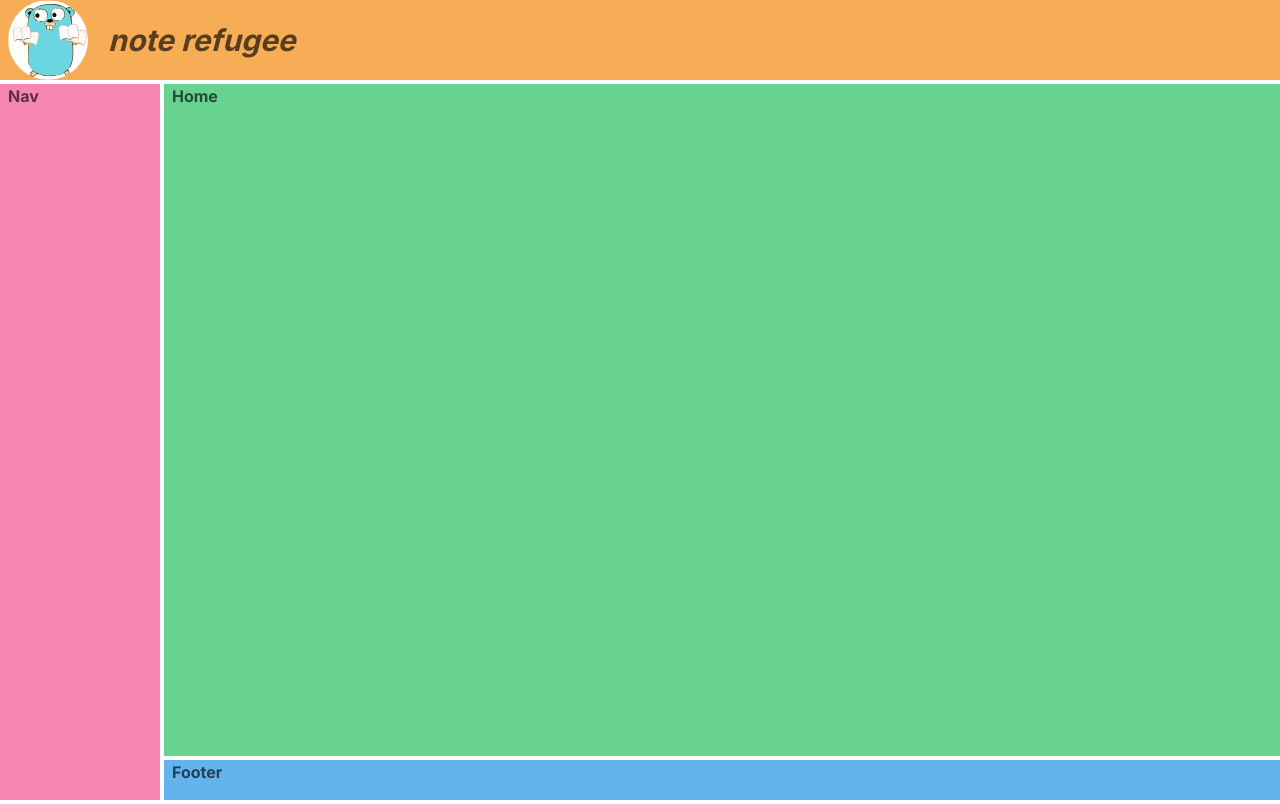
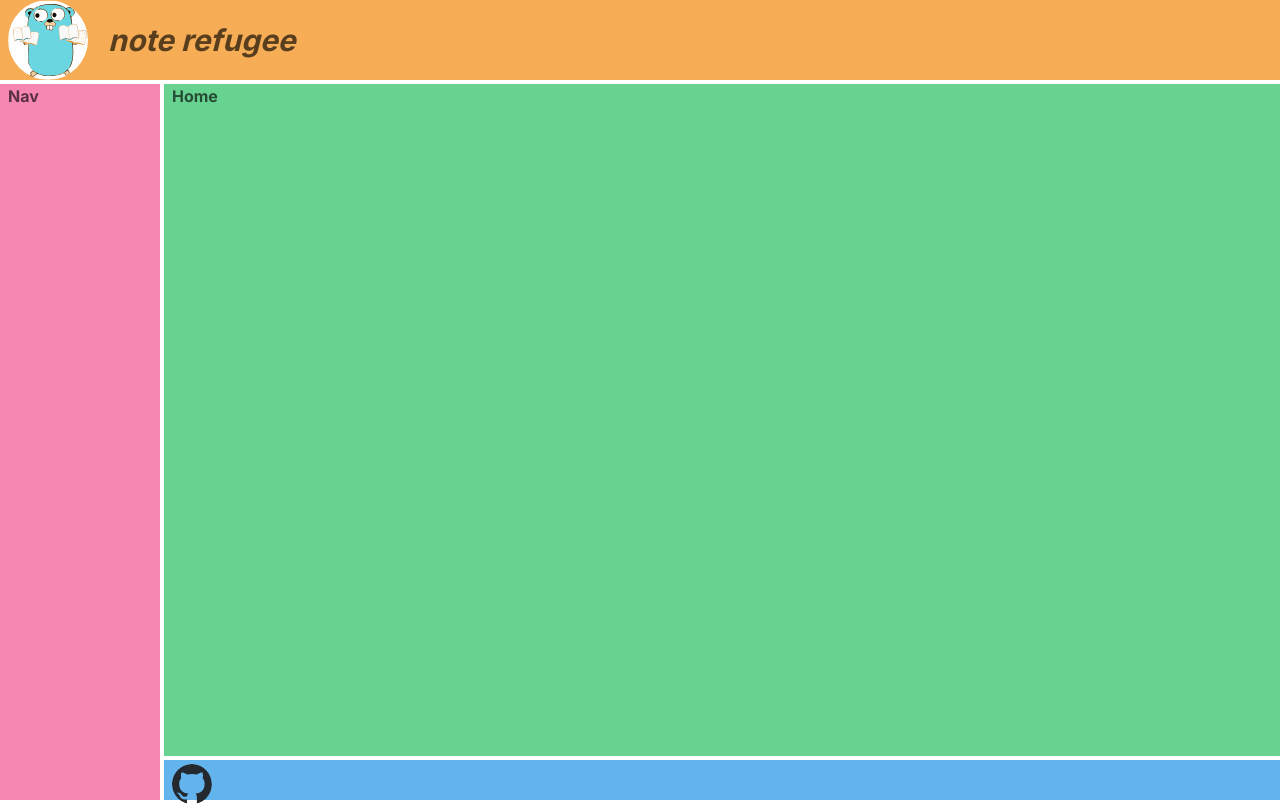
Before and after one commit to StudioPrimo/noteref, a Next.js app in the folder frontend/src/: page / in a window 1280 px wide. Built offline with nearby package versions, Linux system fonts and the light colour scheme.

Commit message:
feet(footer) add footer add Github Link

```diff
--- a/frontend/src/app/layout.tsx
+++ b/frontend/src/app/layout.tsx
@@ -8,6 +8,7 @@ import { Providers } from './provider';
 import { fonts } from './fonts';
 import { Grid, GridItem } from '@chakra-ui/react';
 import Header from '@/components/ui/header';
+import Footer from '@/components/ui/footer';
 
 // eslint-disable-next-line new-cap
 const inter = Inter({ subsets: ['latin'] });
@@ -60,7 +61,7 @@ export default function RootLayout({
                 {children}
               </GridItem>
               <GridItem pl="2" bg="blue.300" area={'footer'}>
-                Footer
+                <Footer />
               </GridItem>
             </Grid>
           </div>
--- /dev/null
+++ b/frontend/src/components/ui/footer.tsx
@@ -0,0 +1,19 @@
+import { Flex, Image, Link } from '@chakra-ui/react';
+
+export default function Footer() {
+  return (
+    <>
+      <Flex direction={'row'} gap={5}>
+        <Link href="https://github.com/StudioPrimo/noteref">
+          <Image
+            mt={1}
+            src="github.svg"
+            alt="icon"
+            boxSize={'40px'}
+            borderRadius="full"
+          />
+        </Link>
+      </Flex>
+    </>
+  );
+}
```
Also changed, not shown: frontend/src/public/github.svg (added).
